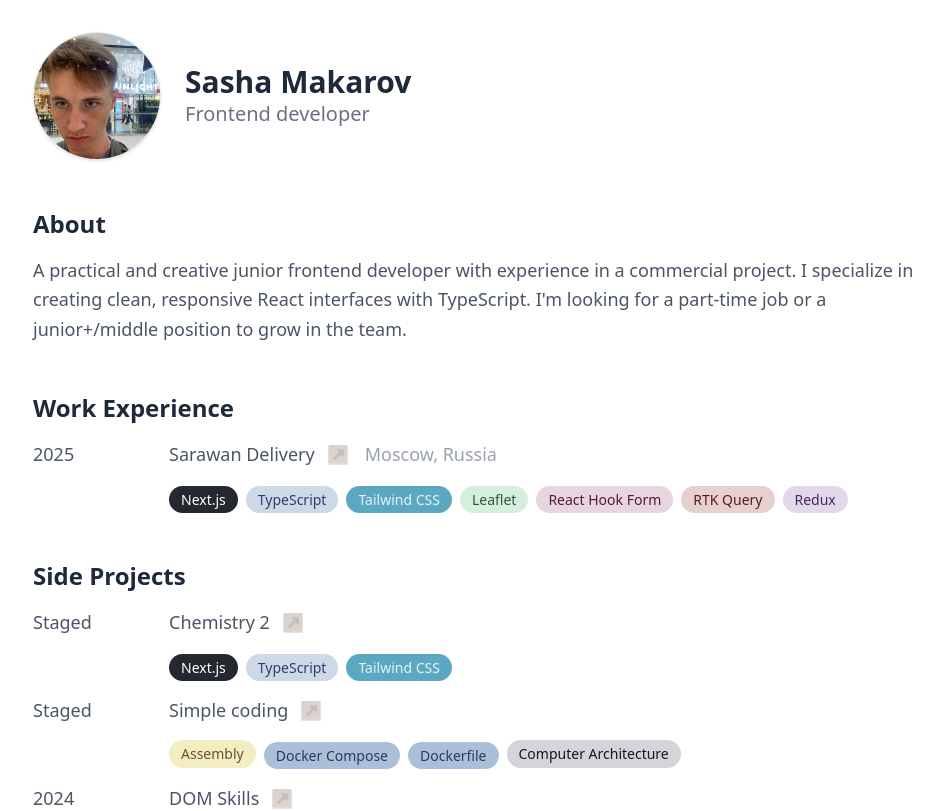
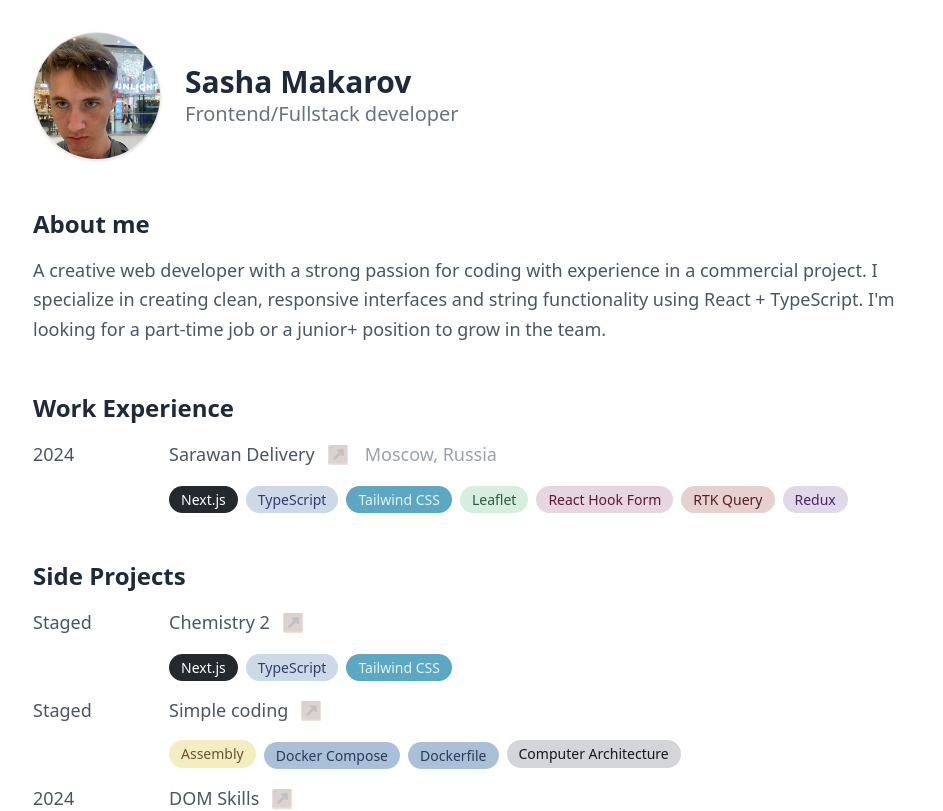
Before and after one commit to sayces/portfolio, a React (Vite) app: page / in a window 1280 px wide. Shown: the top 811 px of the page, without its empty margins (159-1102 px from the left). Built offline with nearby package versions, Linux system fonts and the light colour scheme.

Commit message:
change info

```diff
--- a/src/App.tsx
+++ b/src/App.tsx
@@ -12,21 +12,21 @@ const App: React.FC = () => {
     <MainContainer>
       <Header
         name="Sasha Makarov"
-        position="Frontend developer"
+        position="Frontend/Fullstack developer"
         photoSrc="./profile_photo.jpg"
         photoAlt="Sasha Makarov"
       />
-      <SectionBlock id="about" title="About">
+      <SectionBlock id="about" title="About me">
         <p className="text-lg text-gray-600 leading-relaxed">
-          A practical and creative junior frontend developer with experience in
-          a commercial project. I specialize in creating clean, responsive React
-          interfaces with TypeScript. I'm looking for a part-time job or a
-          junior+/middle position to grow in the team.
+          A creative web developer with a strong passion for coding with experience in
+          a commercial project. I specialize in creating clean, responsive interfaces and string functionality using React
+          + TypeScript. I'm looking for a part-time job or a
+          junior+ position to grow in the team.
         </p>
       </SectionBlock>
       <SectionBlock id="experience" title="Work Experience">
         <ContentItem
-          date="2025"
+          date="2024"
           title="Sarawan Delivery"
           location="Moscow, Russia"
           href="https://sarawan.ru"
```
